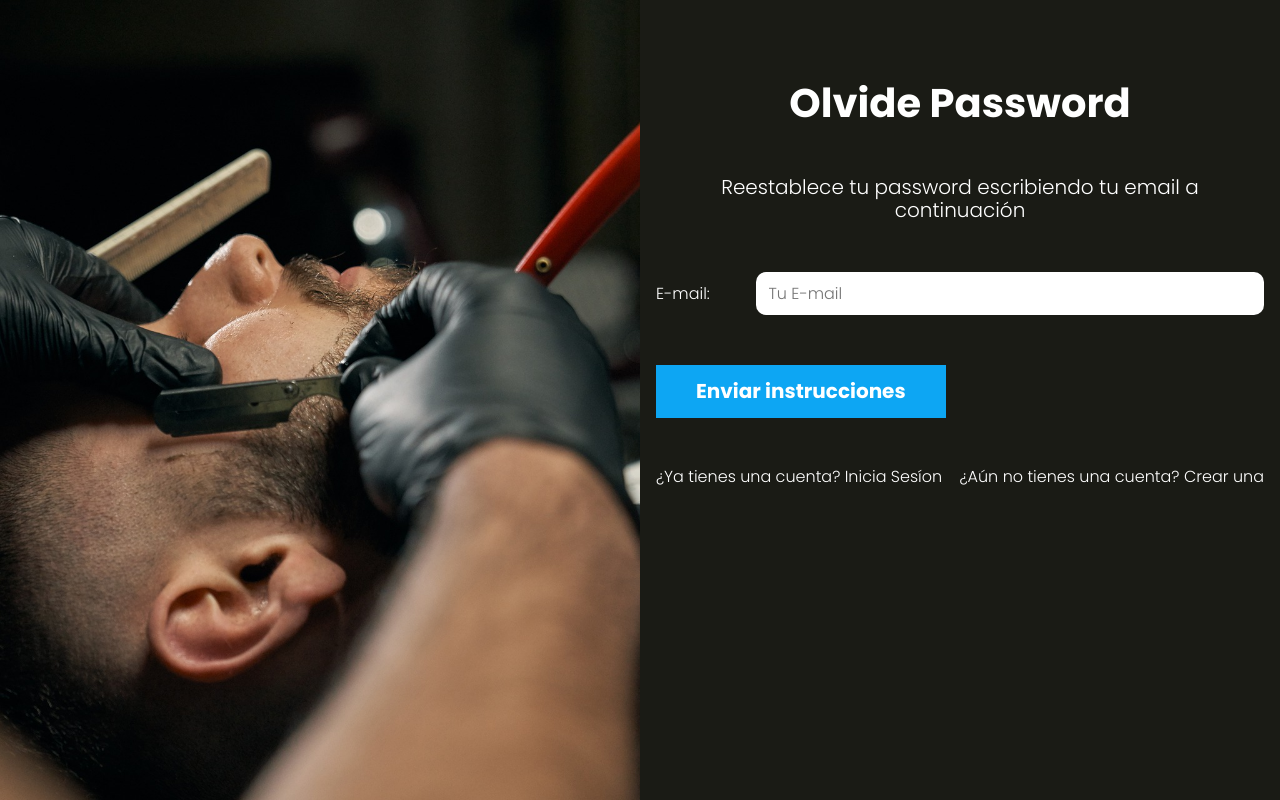
After one commit to Sebastian-BLR/AppSalon_PHP_MVC_JS_SASS, a PHP site: template views/auth/olvide-password.php in a window 1280 px wide. The commit adds this page. Run offline with PHP 8.4, Linux system fonts and the light colour scheme; the template is opened without the code that fills it, so the values that code supplies are empty.

Commit message:
Creando la Página de Olvide mi password

```diff
--- a/controllers/LoginController.php
+++ b/controllers/LoginController.php
@@ -15,8 +15,8 @@ class LoginController {
     }
 
     // Recuperar password
-    public static function olvide(){
-        echo 'Desde olvide';
+    public static function olvide(Router $router){
+        $router -> render('auth/olvide-password');
     }
 
     public static function recuperar(){
--- a/src/scss/componentes/_formulario.scss
+++ b/src/scss/componentes/_formulario.scss
@@ -2,6 +2,7 @@
 @use 'base/variables' as v;
 
 .formulario{
+    margin-top: v.$separacion;
     width: 100%;
 }
 
--- /dev/null
+++ b/views/auth/olvide-password.php
@@ -0,0 +1,16 @@
+<h1 class="nombre-pagina">Olvide Password</h1>
+<p class="descripcion-pagina">Reestablece tu password escribiendo tu email a continuación</p>
+
+<form action="/olvide" class="formulario" method="POST">
+    <div class="campo">
+        <label for="email">E-mail:</label>
+        <input type="email" id="email" placeholder="Tu E-mail" name="email">
+    </div>
+
+    <input class='boton' type="submit" value="Enviar instrucciones">
+</form>
+
+<div class="acciones">
+    <a href="/">¿Ya tienes una cuenta? Inicia Sesíon</a>
+    <a href="/crear-cuenta">¿Aún no tienes una cuenta? Crear una</a>
+</div>
```
Also changed, not shown: public/build/css/app.css, 1 other file.
